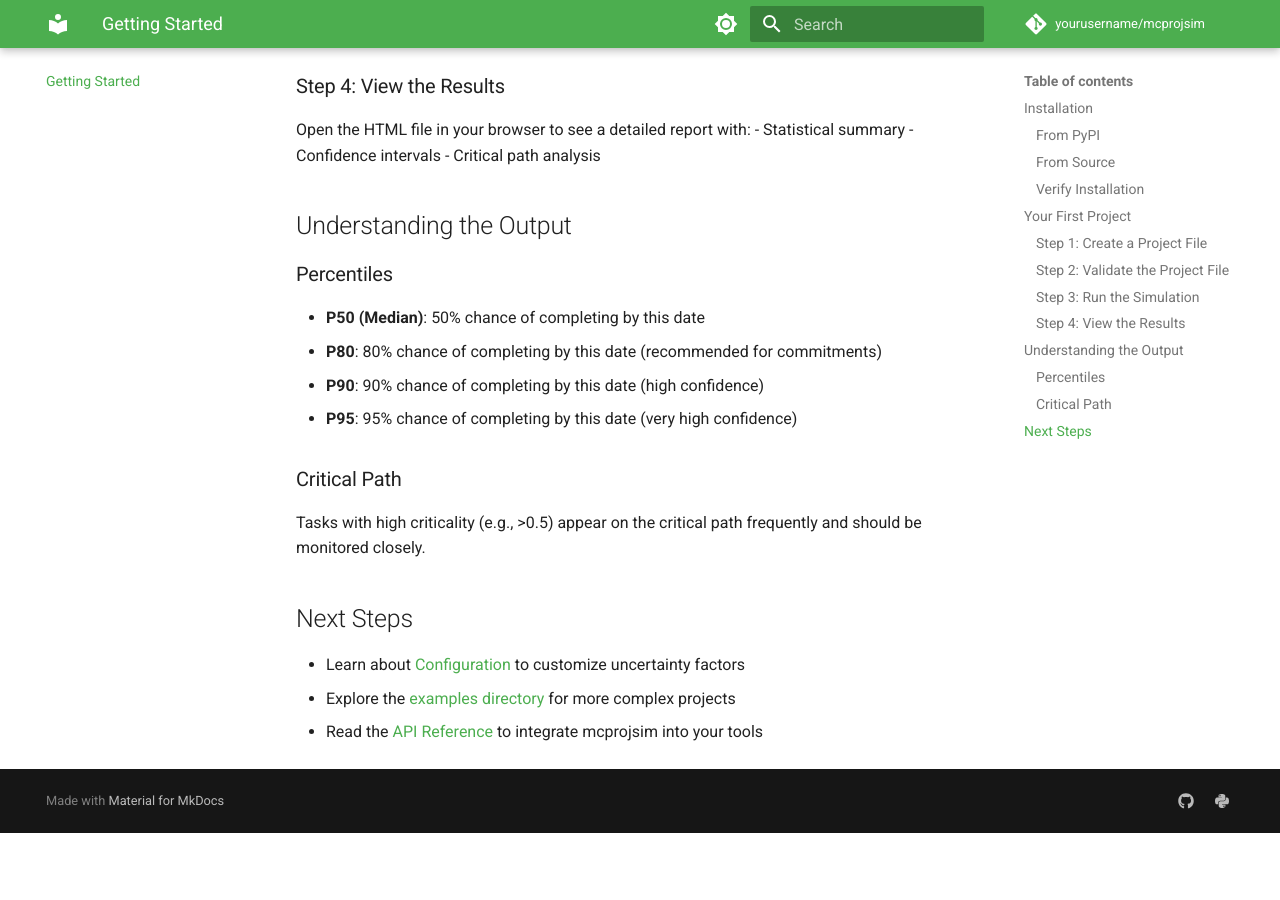
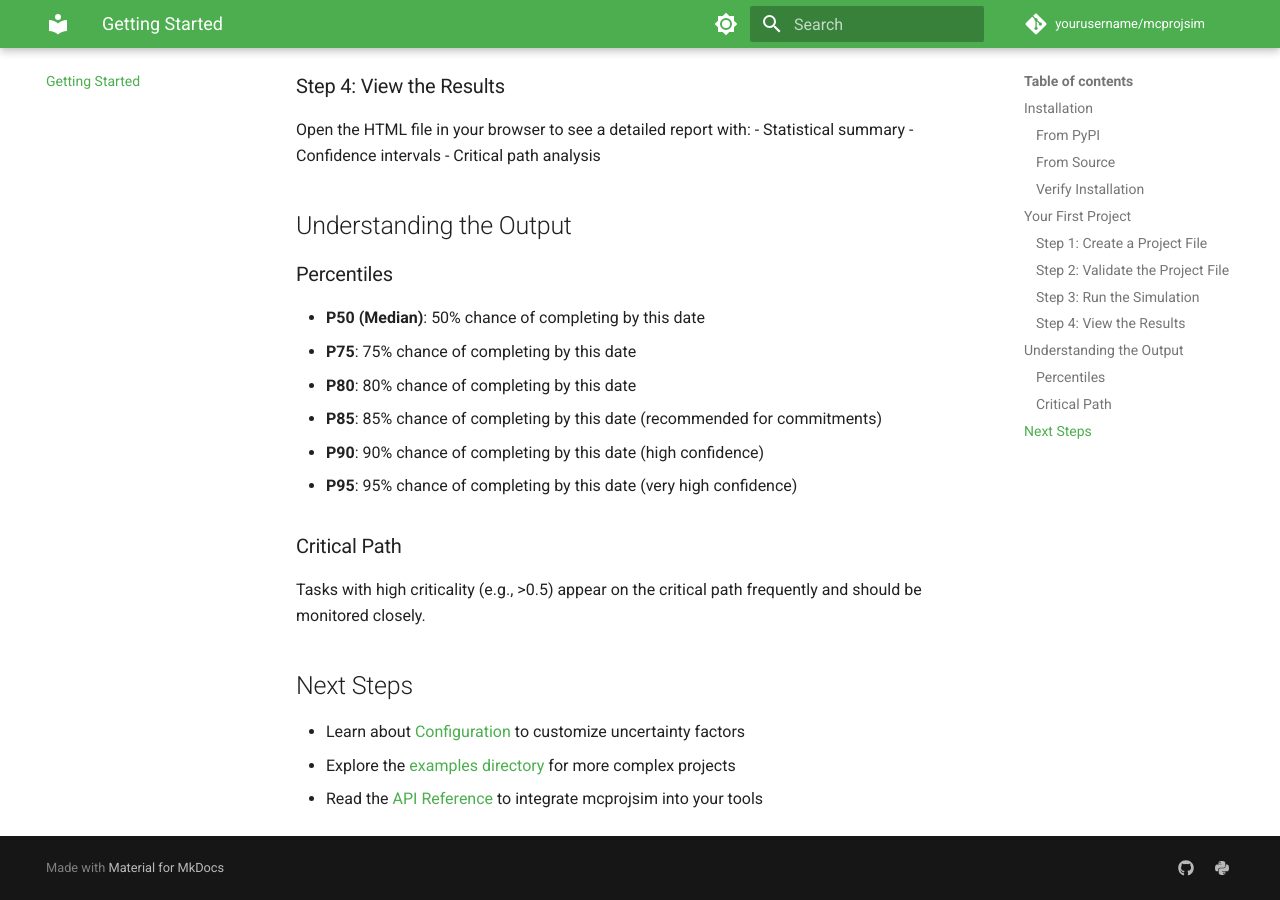
Before and after one commit to johan162/mcprojsim, an MkDocs documentation site: the page built from docs/getting_started.md, in a window 1280 px wide and 900 px high, scrolled down 2458 px. Built offline with MkDocs 1.6.1 and Material for MkDocs 9.7.7, drawn with Linux system fonts in a browser that asks for light colours; comment, search, counter and statistics services are not loaded; before the commit the page ends 3291 px from its top, so only the background shows below that.

Commit message:
Fixed docs links

```diff
--- a/docs/getting_started.md
+++ b/docs/getting_started.md
@@ -129,7 +129,9 @@ Open the HTML file in your browser to see a detailed report with:
 ### Percentiles
 
 - **P50 (Median)**: 50% chance of completing by this date
-- **P80**: 80% chance of completing by this date (recommended for commitments)
+- **P75**: 75% chance of completing by this date
+- **P80**: 80% chance of completing by this date
+- **P85**: 85% chance of completing by this date (recommended for commitments)
 - **P90**: 90% chance of completing by this date (high confidence)
 - **P95**: 95% chance of completing by this date (very high confidence)
 
--- a/pyproject.toml
+++ b/pyproject.toml
@@ -56,9 +56,9 @@ docs = [
 mc-estimate = "mcprojsim.cli:cli"
 
 [project.urls]
-Homepage = "https://github.com/yourusername/mcprojsim"
-Repository = "https://github.com/yourusername/mcprojsim"
-Documentation = "https://github.com/yourusername/mcprojsim/docs"
+Homepage = "https://github.com/johan162/mcprojsim"
+Repository = "https://github.com/johan162/mcprojsim"
+Documentation = "https://github.com/johan162/mcprojsim/docs"
 
 [tool.setuptools.packages.find]
 where = ["src"]
```
